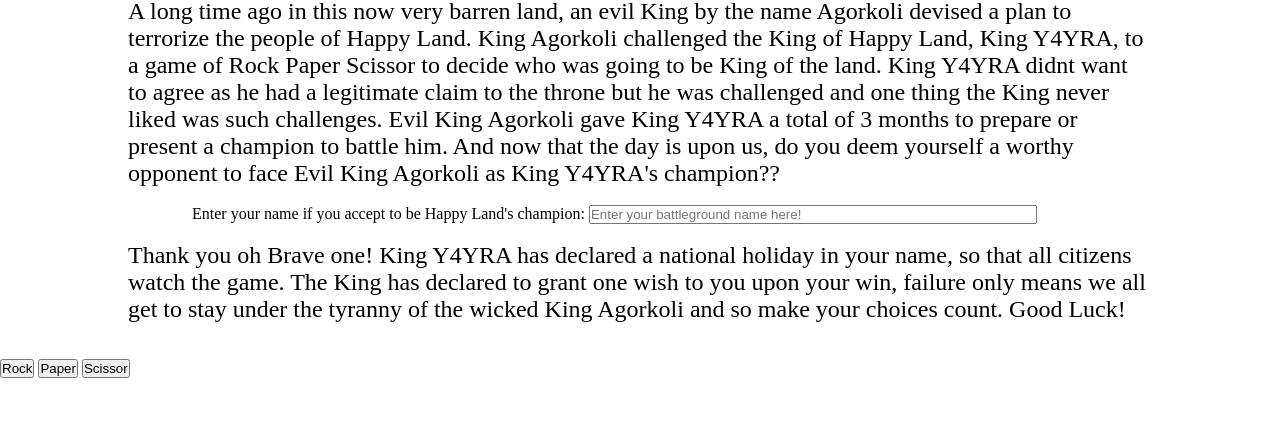
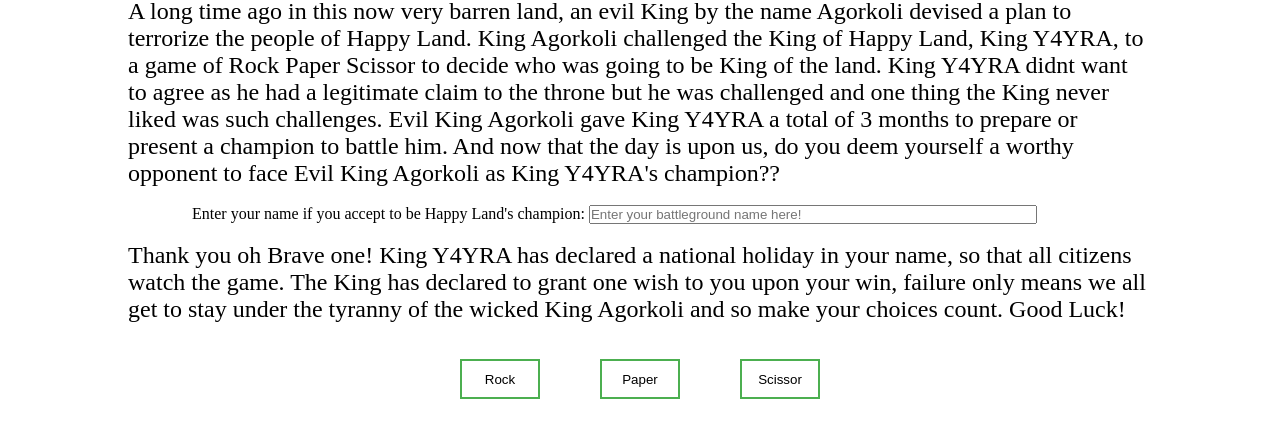
Before and after one commit to mr-tsrakasu/Rock_Paper_Scissor_Game, a plain HTML site: page index.html in a window 1280 px wide. Shown: the part 94-532 px from the top of the page. Drawn offline with Linux system fonts and the light colour scheme; a script that the page names is missing.

Commit message:
add styles to UI buttons

```diff
--- a/styles.css
+++ b/styles.css
@@ -31,3 +31,34 @@ form {
 form input{
     width: 50%;
 }
+
+.rpsButtons {
+    display: flex;
+    justify-content: center;
+    align-items: center;
+    gap: 60px;
+}
+.playerSelectionPaper, .playerSelectionRock, .playerSelectionScissor {
+        background-color: white;
+        color: black;
+        border: 2px solid #4CAF50;
+        width: 80px;
+        height: 40px;
+        transition-duration: 0.4s;
+
+}
+
+.playerSelectionPaper:hover {
+    background-color: rgb(134, 134, 237); /* Blue */
+    color: white;
+  }
+
+.playerSelectionRock:hover {
+    background-color: rgb(148, 41, 41);  /* Brown */
+    color: white;
+}
+
+.playerSelectionScissor:hover {
+    background-color: rgb(253, 27, 27);  /* Red */
+    color: white;
+}
```
